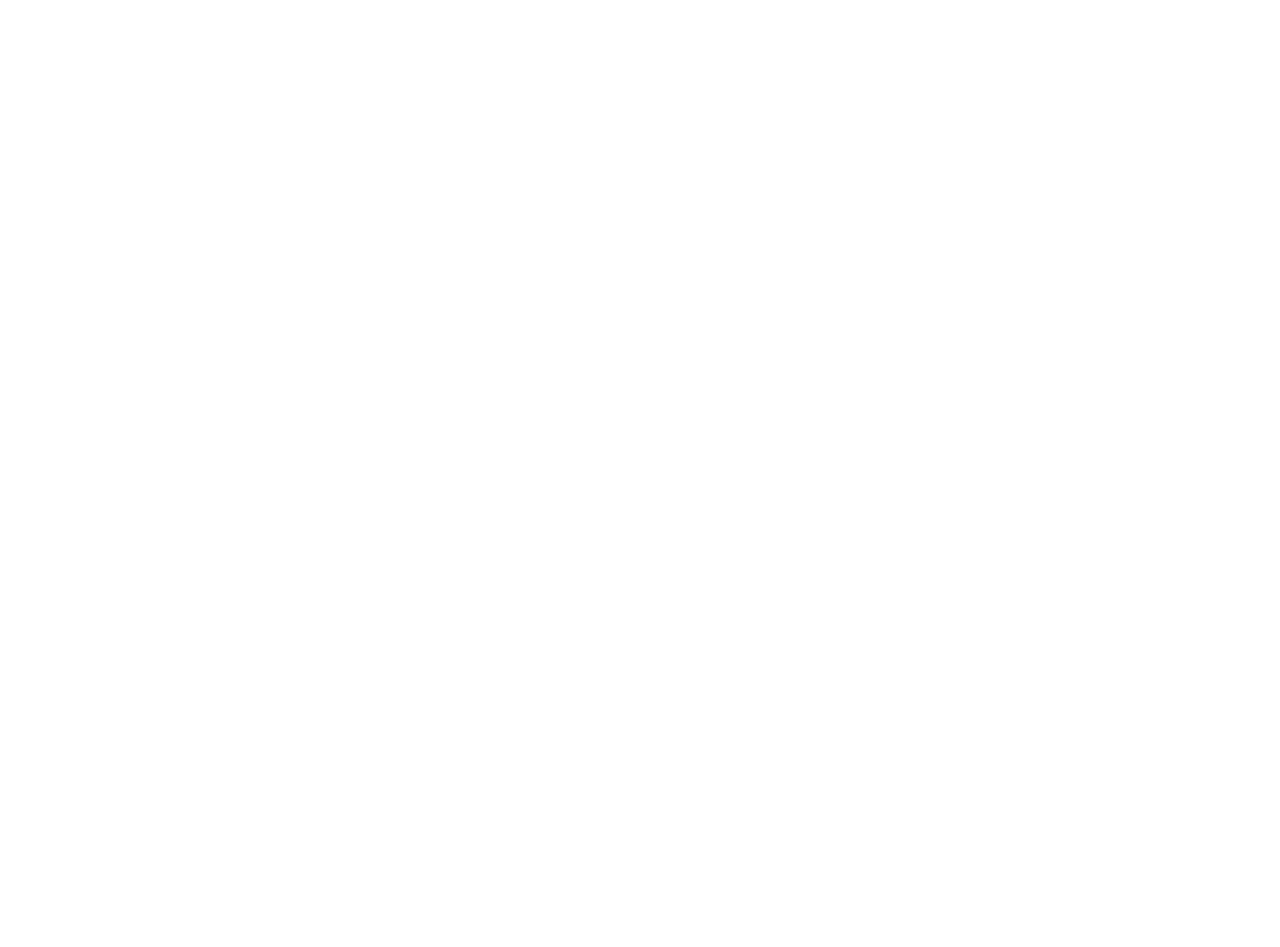
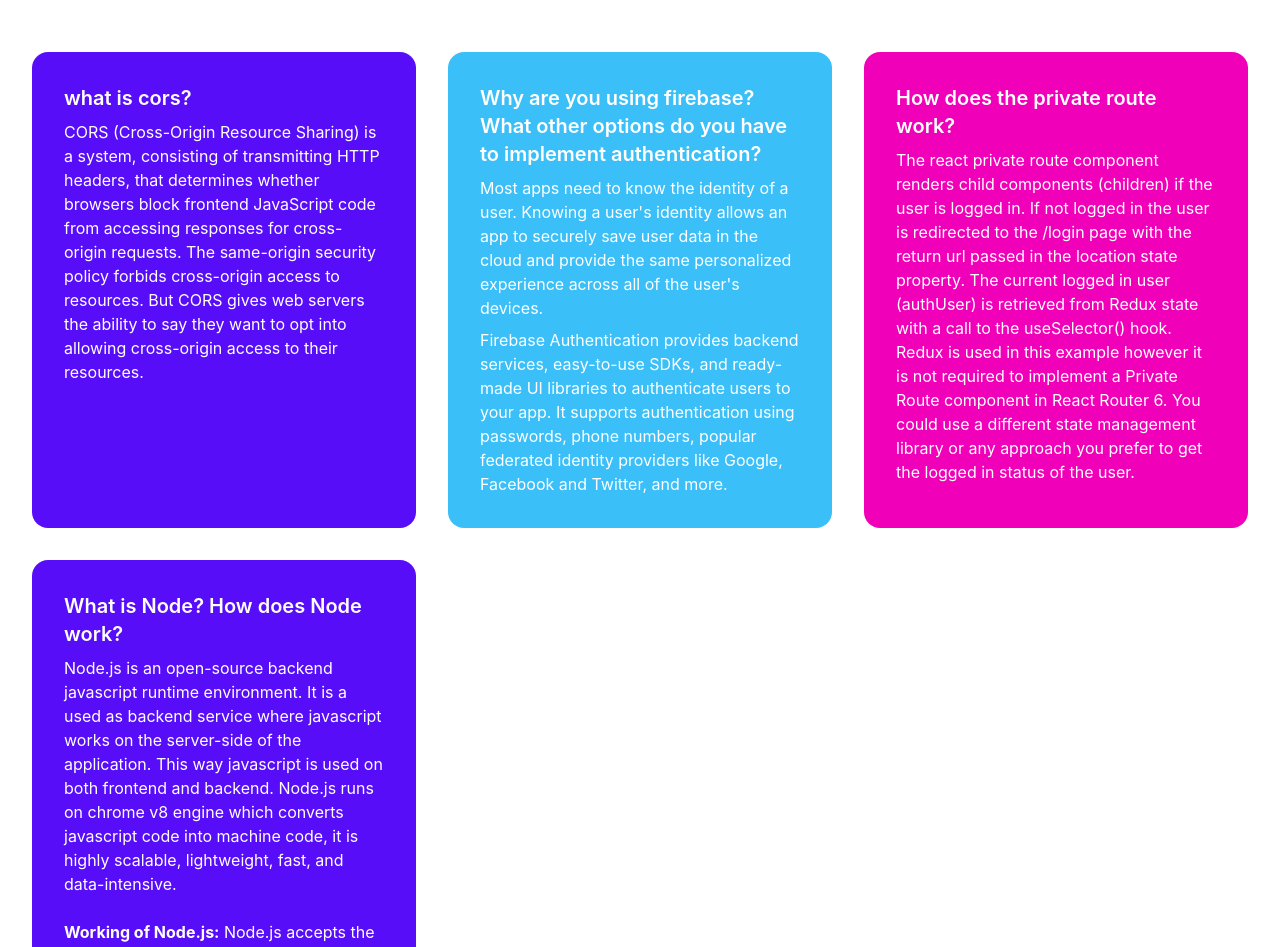
Before and after one commit to chayon4619/learn-web-teach-client, a React (Create React App) app: page /blog in a window 1280 px wide. Shown: the part 100-1047 px from the top of the page. Before the commit the page ends 800 px from the top, so only its background shows below. Built offline with nearby package versions, Linux system fonts and the light colour scheme.

Commit message:
blog added

```diff
--- a/src/components/Pages/Blog.js
+++ b/src/components/Pages/Blog.js
@@ -3,7 +3,43 @@
 const Blog = () => {
     return (
         <div>
-            blog
+            <div className='px-4 py-16 col-span-9 mx-auto sm:max-w-xl md:max-w-full lg:max-w-screen-xl md:px-24 lg:px-8 lg:py-20'>
+                <div className='grid gap-8 row-gap-5 mb-8 lg:grid-cols-3 lg:row-gap-8'>
+                    <div className="card w-96 bg-primary text-primary-content">
+                        <div className="card-body">
+                            <h2 className="card-title"> what is cors?</h2>
+                            <p>CORS (Cross-Origin Resource Sharing) is a system, consisting of transmitting HTTP headers, that determines whether browsers block frontend JavaScript code from accessing responses for cross-origin requests.
+                                The same-origin security policy forbids cross-origin access to resources. But CORS gives web servers the ability to say they want to opt into allowing cross-origin access to their resources.</p>
+                        </div>
+                    </div>
+                    <div className="card w-96 bg-info text-primary-content">
+                        <div className="card-body">
+                            <h2 className="card-title"> Why are you using firebase? What other options do you have to implement authentication?</h2>
+                            <p>Most apps need to know the identity of a user. Knowing a user's identity allows an app to securely save user data in the cloud and provide the same personalized experience across all of the user's devices.</p>
+                            <p>
+                                Firebase Authentication provides backend services, easy-to-use SDKs, and ready-made UI libraries to authenticate users to your app. It supports authentication using passwords, phone numbers, popular federated identity providers like Google, Facebook and Twitter, and more.
+                            </p>
+                        </div>
+                    </div>
+                    <div className="card w-96 bg-secondary text-primary-content">
+                        <div className="card-body">
+                            <h2 className="card-title">  How does the private route work?</h2>
+                            <p>The react private route component renders child components (children) if the user is logged in. If not logged in the user is redirected to the /login page with the return url passed in the location state property.
+                                The current logged in user (authUser) is retrieved from Redux state with a call to the useSelector() hook. Redux is used in this example however it is not required to implement a Private Route component in React Router 6. You could use a different state management library or any approach you prefer to get the logged in status of the user.</p>
+                        </div>
+                    </div>
+                    <div className="card w-96 bg-primary text-primary-content">
+                        <div className="card-body">
+                            <h2 className="card-title">  What is Node? How does Node work?</h2>
+                            <p>Node.js is an open-source backend javascript runtime environment. It is a used as backend service where javascript works on the server-side of the application. This way javascript is used on both frontend and backend. Node.js runs on chrome v8 engine which converts javascript code into machine code, it is highly scalable, lightweight, fast, and data-intensive.
+                                <br />
+                                <br />
+                                <span className='font-bold'> Working of Node.js:</span> Node.js accepts the request from the clients and sends the response, while working with the request node.js handles them with a single thread. To operate I/O operations or requests node.js use the concept of threads. Thread is a sequence of instructions that the server needs to perform. It runs parallel on the server to provide the information to multiple clients. Node.js is an event loop single-threaded language. It can handle concurrent requests with a single thread without blocking it for one request.</p>
+                        </div>
+                    </div>
+
+                </div>
+            </div>
         </div>
     );
 };
--- a/src/components/Pages/CheckOut.js
+++ b/src/components/Pages/CheckOut.js
@@ -8,7 +8,7 @@
         <div>
             <section className="my-8 bg-gray-100 text-gray-900">
                 <div className="container flex flex-col items-center p-4 mx-auto space-y-6 md:p-8">
-                    <p className="px-6 py-2 text-2xl font-semibold text-center sm:font-bold sm:text-3xl md:text-4xl lg:max-w-2xl xl:max-w-4xl text-gray-900">Thank you for buying our premium course : <span className='text-cyan-400'>{name}</span></p>
+                    <p className="px-6 py-2 text-2xl font-semibold text-center sm:font-bold sm:text-3xl md:text-4xl lg:max-w-2xl xl:max-w-4xl text-gray-900">Thank you for buying our premium course of : <span className='text-cyan-400'>{name}</span></p>
                     <div className="flex justify-center space-x-3">
                         <img src={picture} alt="" className="w-20 h-20 bg-center bg-cover rounded-md " />
                         <div>
```
